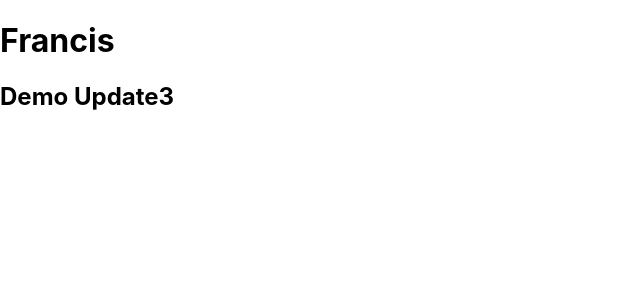
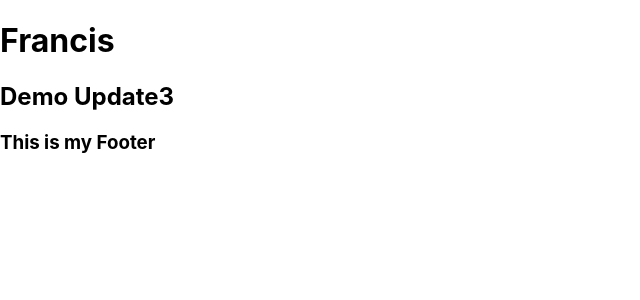
Before and after one commit to francisseth23/francisdemo, a React (Create React App) app: page / in a window 1280 px wide. Shown: the top 300 px of the page, without its empty margins (0-640 px from the left). Built offline with nearby package versions, Linux system fonts and the light colour scheme.

Commit message:
footercomponent

```diff
--- a/src/App.js
+++ b/src/App.js
@@ -1,11 +1,13 @@
 import logo from './logo.svg';
 import './App.css';
+import Footer from './Footer';
 
 function App() {
   return (
     <div>
       <h1>Francis</h1>
       <h2>Demo Update3</h2>
+      <Footer></Footer>
     </div>
   );
 }
--- /dev/null
+++ b/src/Footer.js
@@ -0,0 +1,9 @@
+import React from 'react';
+const Footer = (props)=>{
+    return(
+        <div>
+            <h3>This is my Footer</h3>
+        </div>
+    )
+}
+export default Footer;
```
